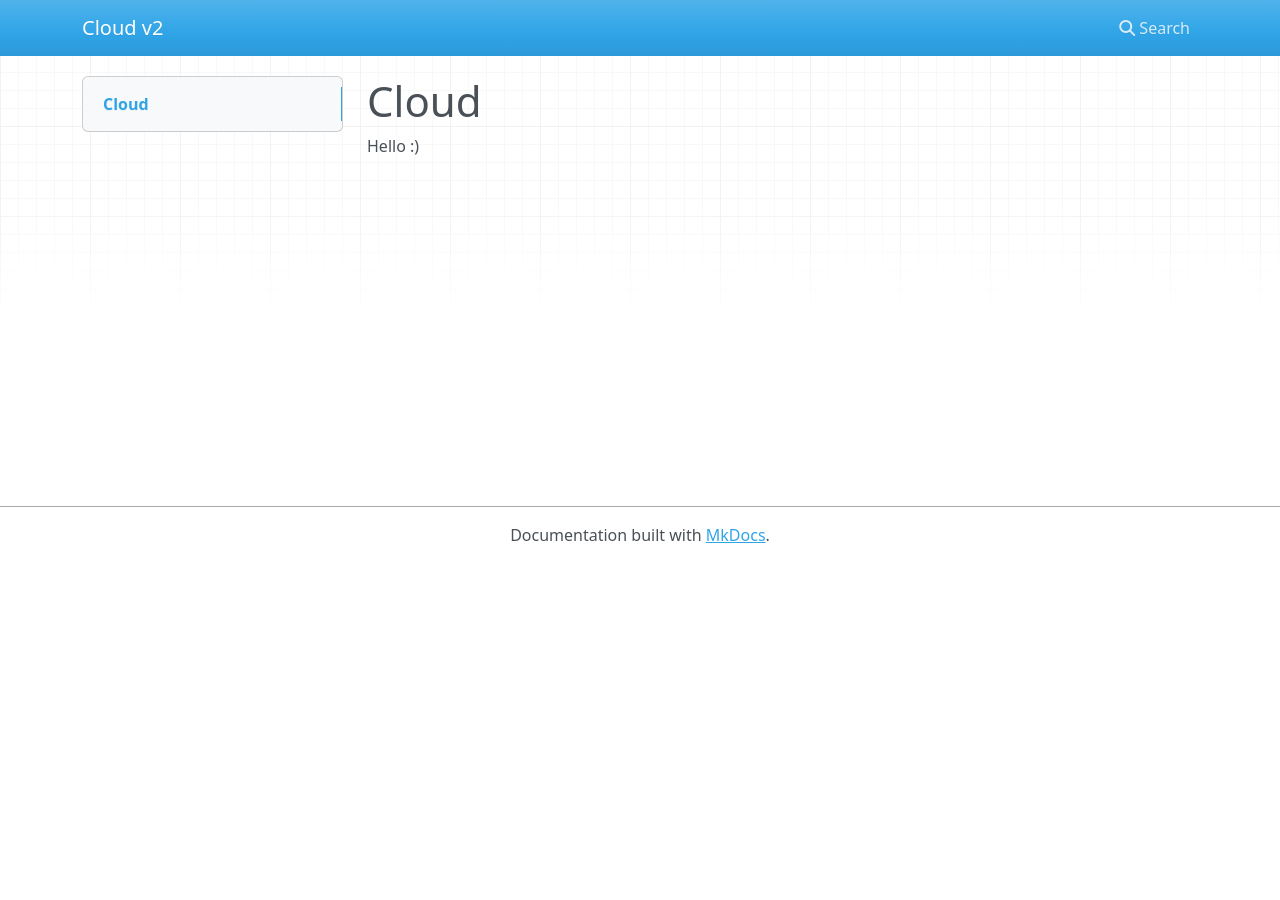
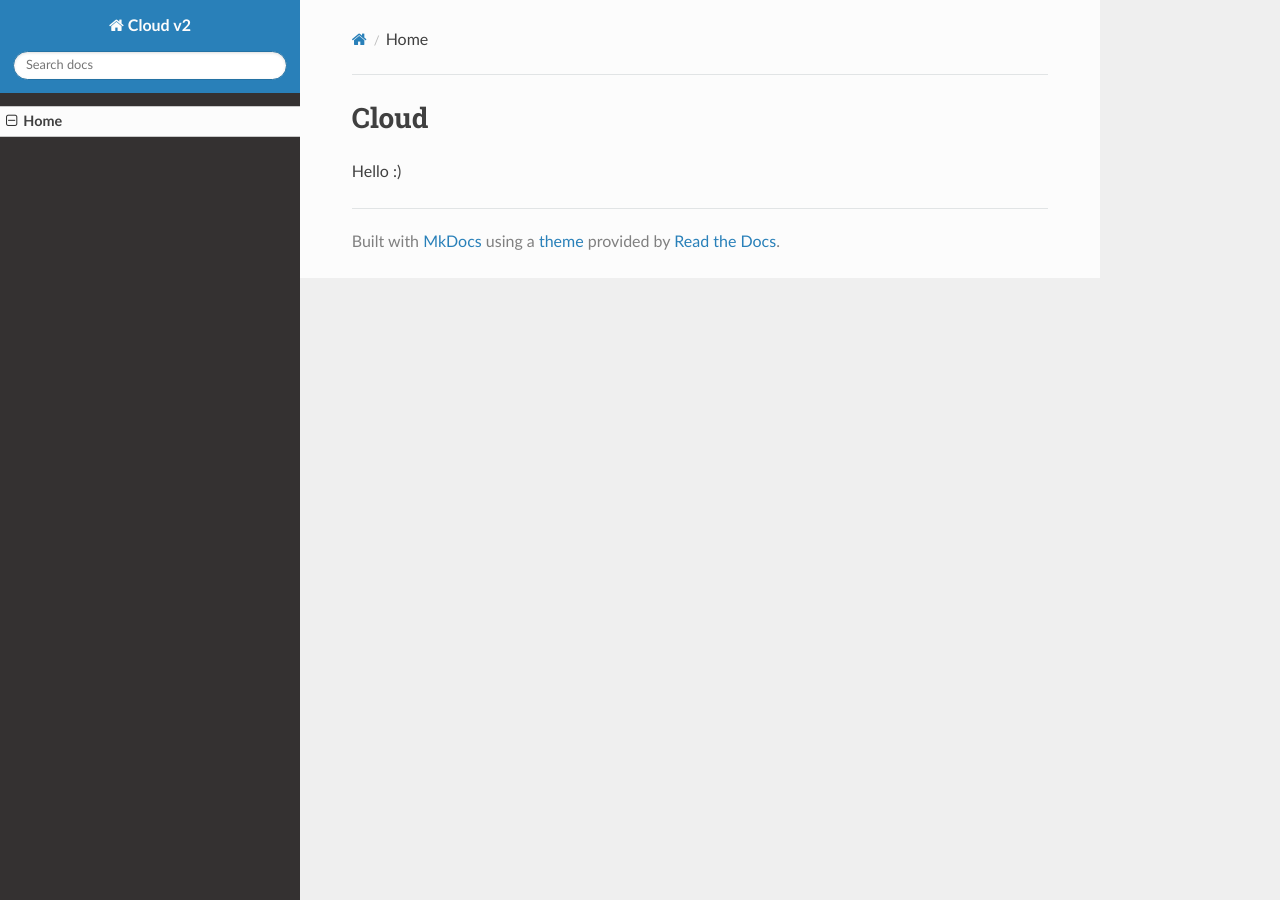
Before and after one commit to Incendo/cloud-docs, an MkDocs documentation site: the page built from docs/index.md, in a window 1280 px wide. Built offline with MkDocs 1.6.1, drawn with Linux system fonts in a browser that asks for light colours; nearby versions of some CDN libraries; some of the changed lines change nothing that is shown.

Commit message:
Fix mkdocs theme

```diff
--- a/mkdocs.yml
+++ b/mkdocs.yml
@@ -1 +1,9 @@
 site_name: Cloud v2
+site_url: https://cloud.incendo.org/
+nav:
+  - Home: index.md
+theme:
+  name: readthedocs
+  highlightjs: true
+plugins:
+  - search
```
